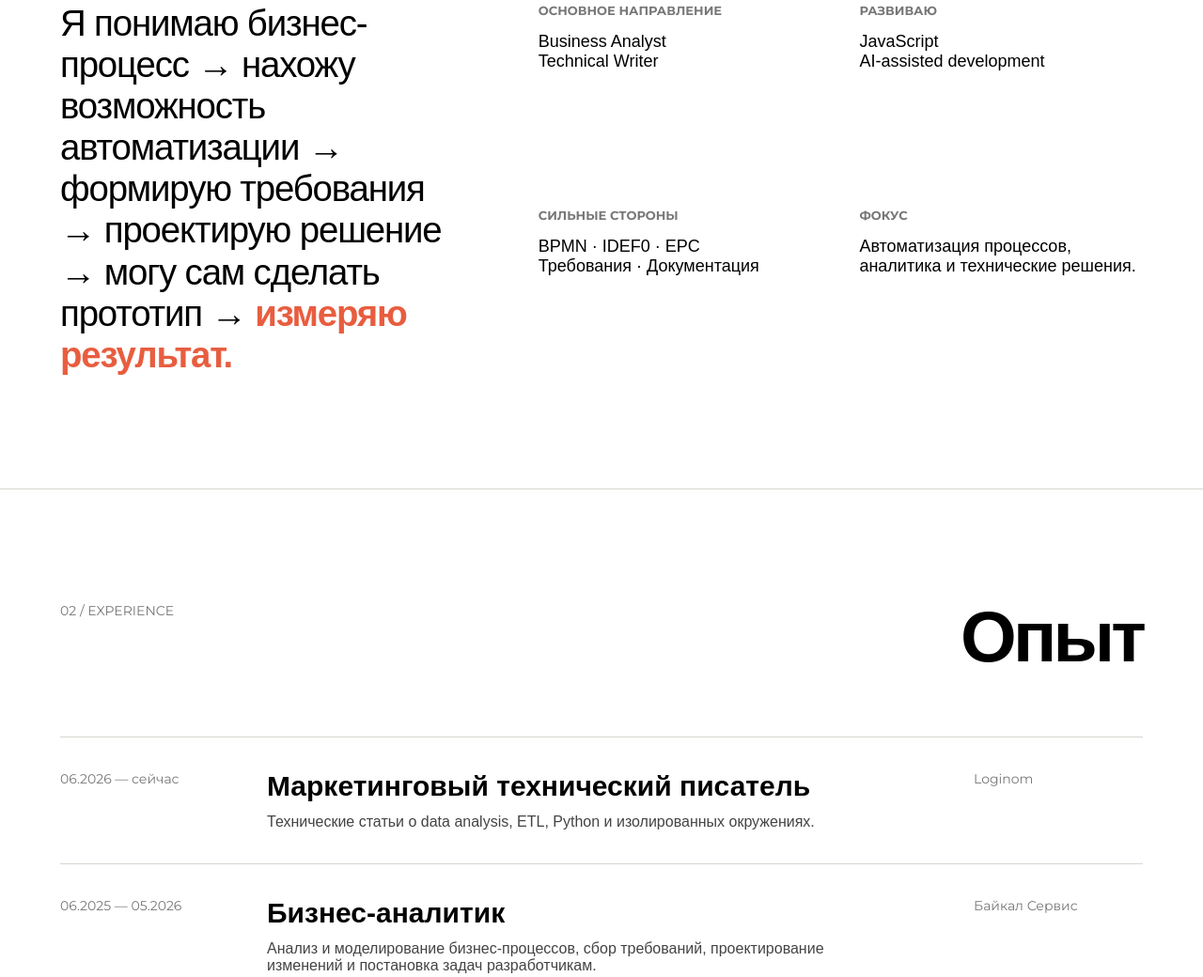
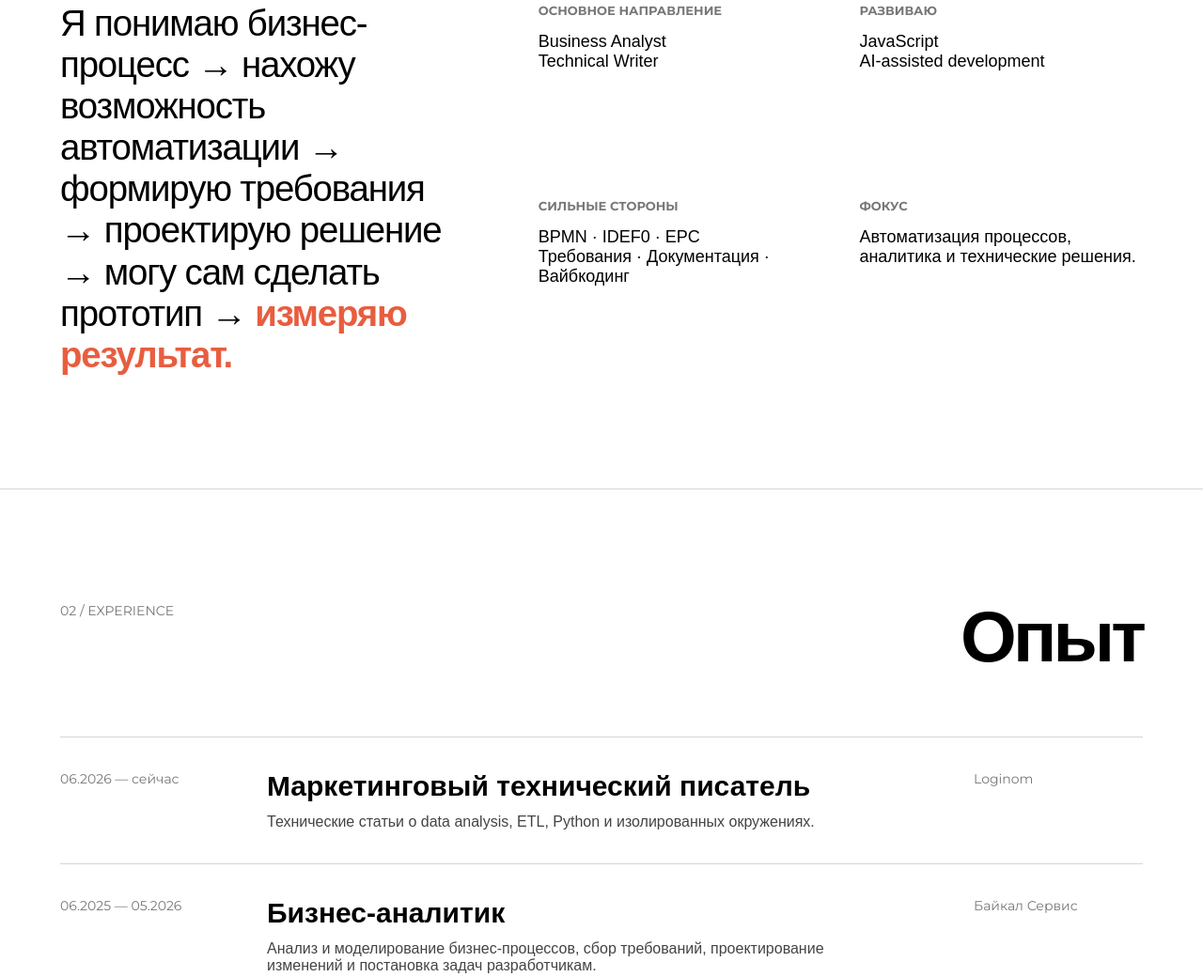
Before and after one commit to ivan-melehin/portfolio, a plain HTML site: page index.html in a window 1280 px wide. Shown: the part 1117-2157 px from the top of the page at 94% size. Drawn offline with Linux system fonts and the light colour scheme.

Commit message:
вайбкодинг

```diff
--- a/index.html
+++ b/index.html
@@ -554,7 +554,8 @@ footer{
           <h3>Сильные стороны</h3>
           <p>
             BPMN · IDEF0 · EPC<br>
-            Требования · Документация
+            Требования · Документация · <br>
+            Вайбкодинг
           </p>
         </div>
 
```
